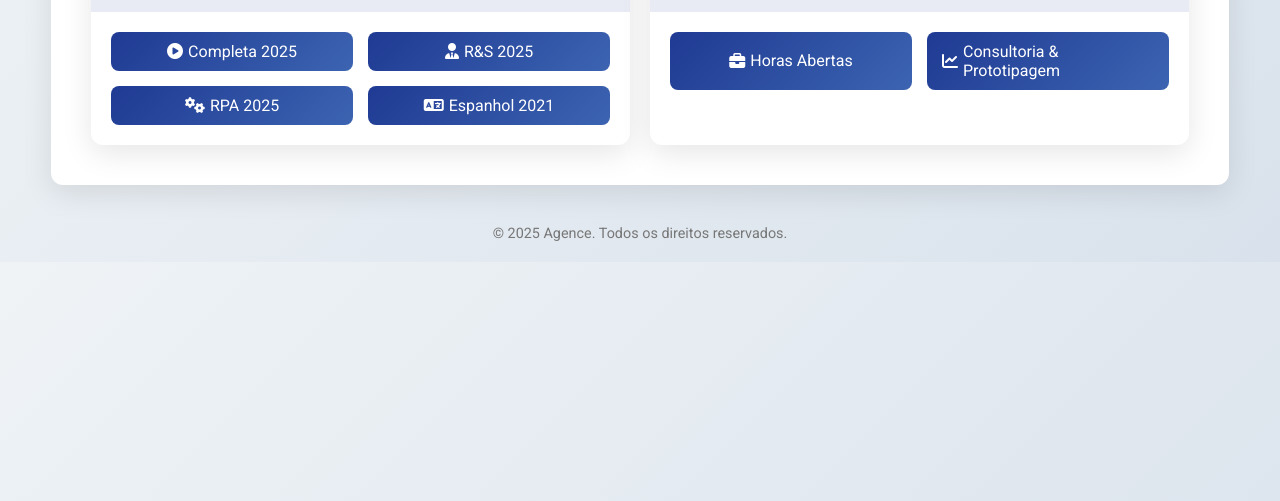
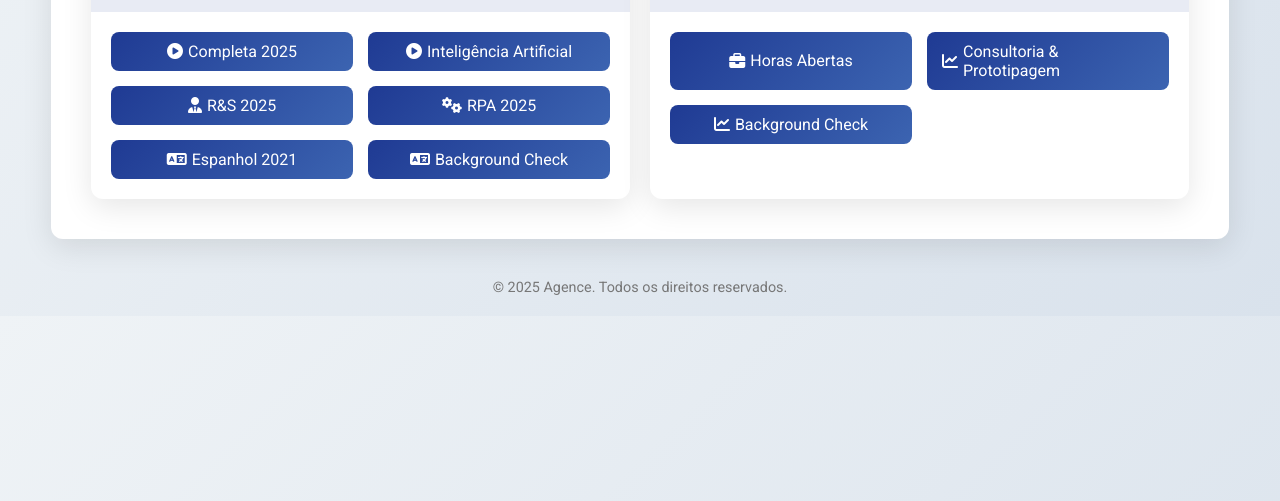
Before and after one commit to ismael11batista/MateriaisComercial, a plain HTML site: page index.html in a window 1280 px wide. Shown: the part 299-800 px from the top of the page. Drawn offline with Linux system fonts and the light colour scheme; a small style sheet from the web is missing.

Commit message:
adicionei novos links

```diff
--- a/index.html
+++ b/index.html
@@ -173,9 +173,18 @@
               >
                 <i class="fas fa-play-circle"></i>Completa 2025
               </a>
+
               <a
                 class="btn"
-                href="https://bit.ly/RecrutamentoSelecao-2025"
+                href="https://1drv.ms/p/s!AkXiokxCMftNnPs5tLH1arwQt6qG6A?e=YpvvFR"
+                target="_blank"
+              >
+                <i class="fas fa-play-circle"></i>Inteligência Artificial
+              </a>
+
+              <a
+                class="btn"
+                href="https://1drv.ms/p/s!AkXiokxCMftNnKpNaO8VOIvXHI5MXA?e=GwhZ9Z"
                 target="_blank"
               >
                 <i class="fas fa-user-tie"></i>R&amp;S 2025
@@ -185,6 +194,13 @@
               </a>
               <a class="btn" href="https://bit.ly/4gDysLm" target="_blank">
                 <i class="fas fa-language"></i>Espanhol 2021
+              </a>
+              <a
+                class="btn"
+                href="https://1drv.ms/p/s!AkXiokxCMftNnYQinKJuT6K49jnHWg?e=UfPqkH"
+                target="_blank"
+              >
+                <i class="fas fa-language"></i>Background Check
               </a>
             </div>
           </div>
@@ -211,6 +227,13 @@
               >
                 <i class="fas fa-chart-line"></i>Consultoria &amp; Prototipagem
               </a>
+              <a
+                class="btn"
+                href="https://1drv.ms/p/s!AkXiokxCMftNnYUBgNcl4RfSchhyFA?e=vDnuKh"
+                target="_blank"
+              >
+                <i class="fas fa-chart-line"></i>Background Check
+              </a>
             </div>
           </div>
         </div>
```
